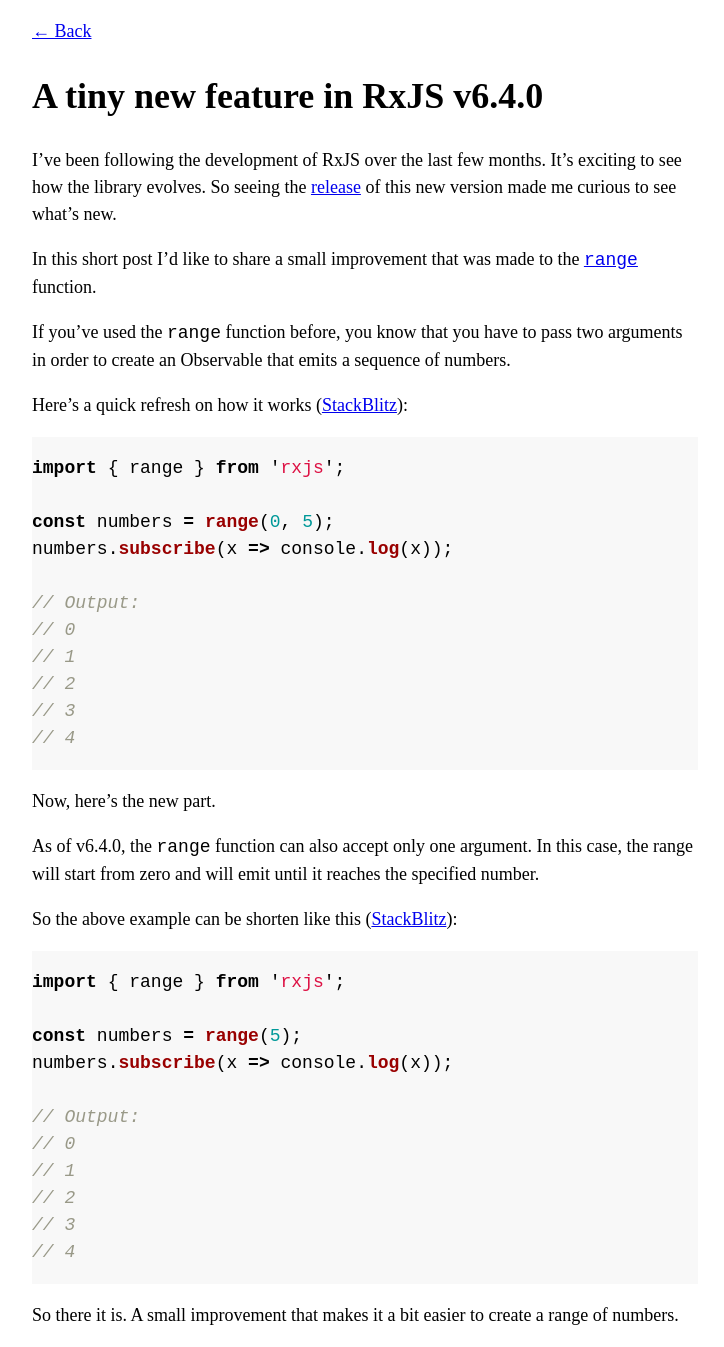
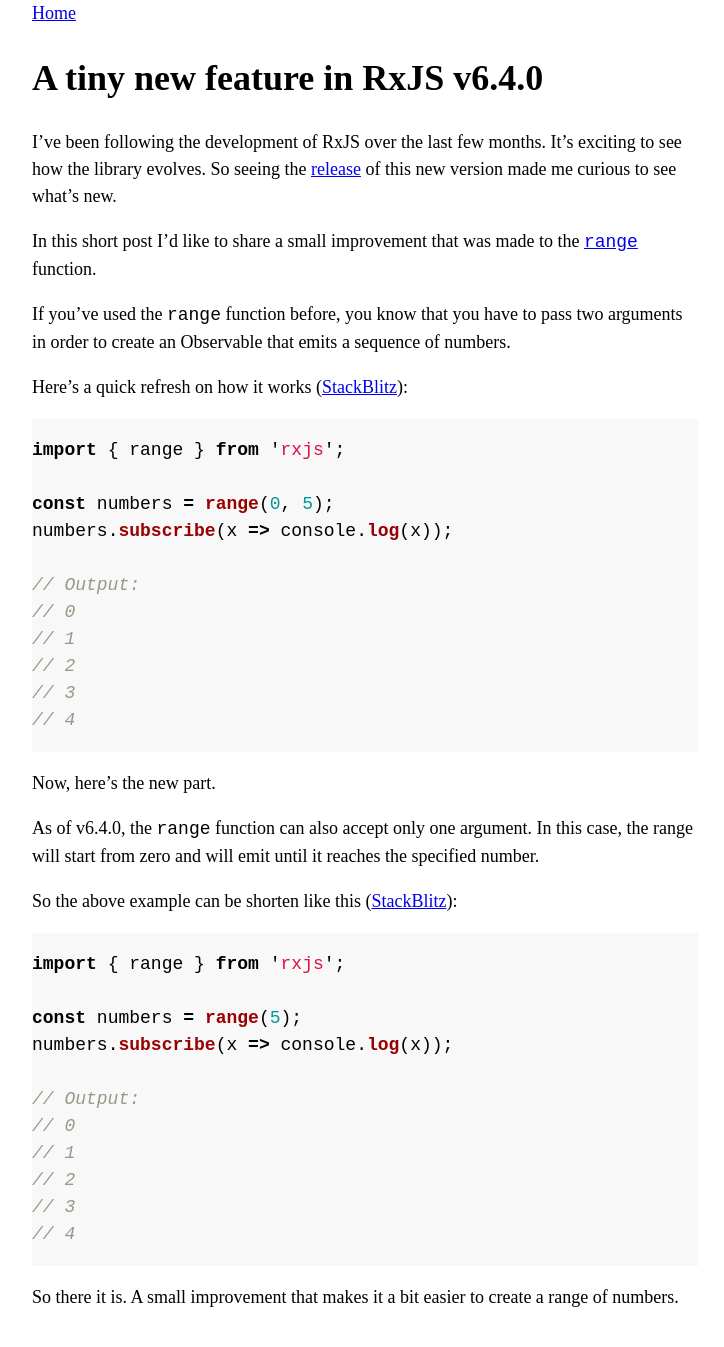
Before and after one commit to dzhavat/dzhavat.github.io, a Jekyll site: the page built from _posts/2019-02-02-a-tiny-new-feature-in-rxjs-v 6-4-0.md, in a window 1280 px wide. Shown: the whole page, without its empty margins (275-999 px from the left). Built offline with Jekyll 4.4.1, drawn with Linux system fonts in a browser that asks for light colours.

Commit message:
Update post.html

```diff
--- a/_layouts/post.html
+++ b/_layouts/post.html
@@ -9,7 +9,12 @@
     <link href="/assets/css/custom.css" rel="stylesheet">
   </head>
   <body>
-    <p><a href="/">← Back</a></p>
-    {{ content }}
+    <header>
+      <nav><a href="/">Home</a></nav>
+    </header>
+
+    <main>
+      {{ content }}
+    </main>
   </body>
 </html>
```
